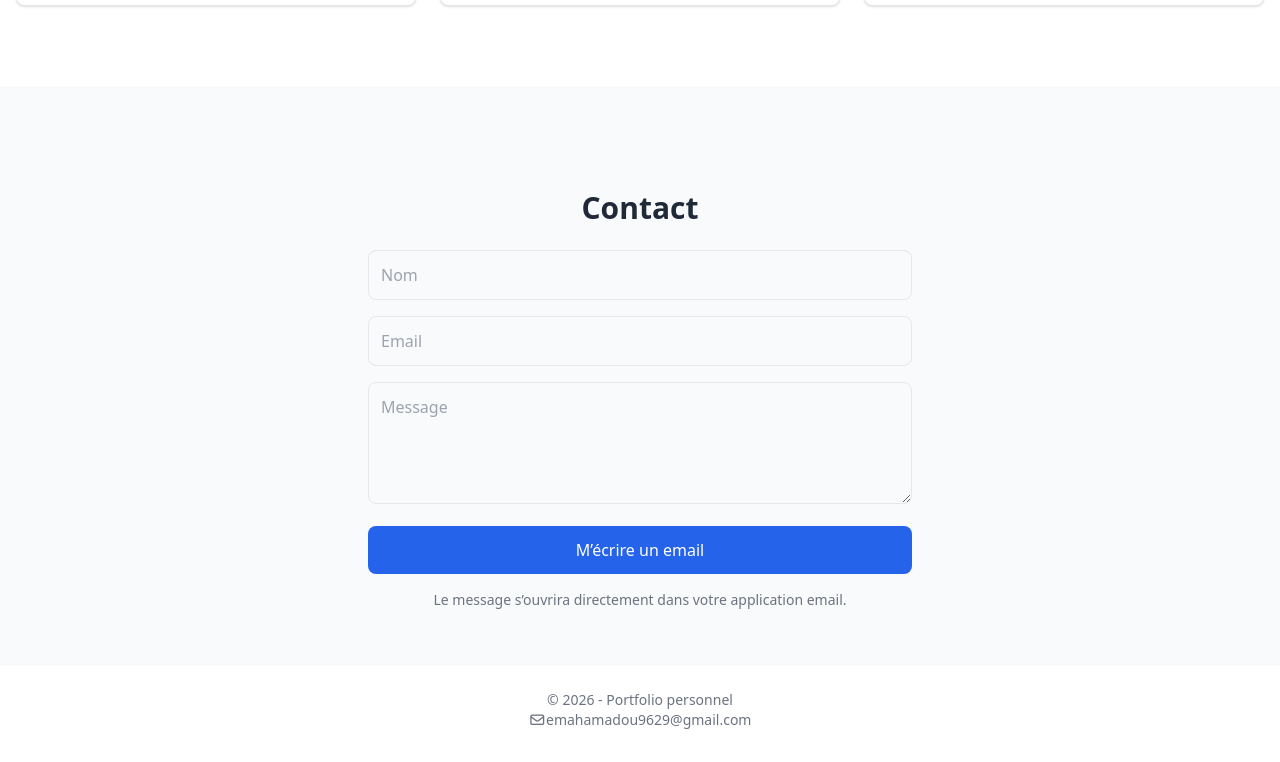
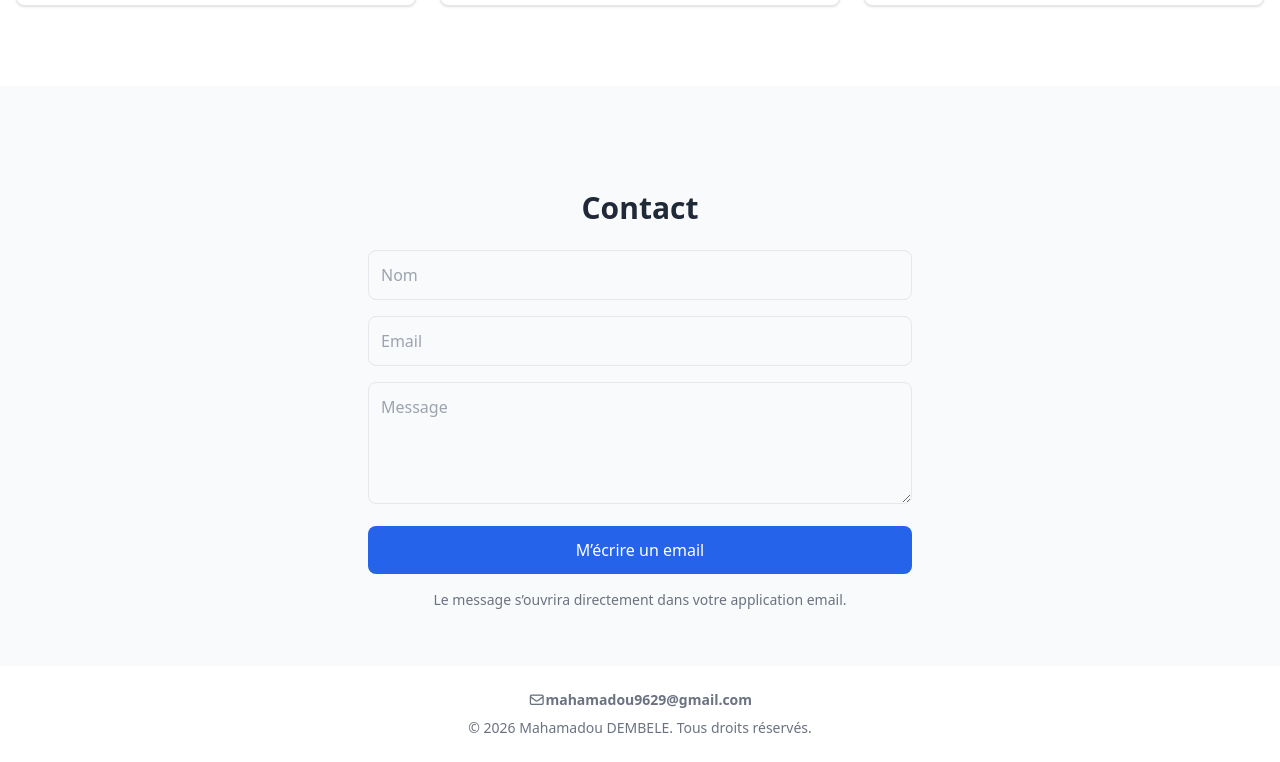
Before and after one commit to mahamadou9629-bot/mahamadouPortfolio, a website: page index.html in a window 1280 px wide. Shown: the part 3012-3774 px from the top of the page. Drawn offline with nearby package versions, Linux system fonts and the light colour scheme.

```diff
--- a/index.html
+++ b/index.html
@@ -272,7 +272,7 @@
         </div>
         <div class="p-6 bg-gray-800 rounded-lg  text-center h-72 items-center text-blue-400 min-w-[45%] shadow-md">
           <h3 class="font-semibold text-lg mb-3">Formation en parallele et langues</h3>
-          <a href="formalang.html" class="rounded-2xl bg-blue-600 text-white px-4 py-2 hover:bg-blue-700 transition">Voir détails</a>
+          <a href="formalang.html" class="rounded-2xl bg-blue-600 text-white px-4 py-2 hover:bg-blue-700 transition sm:text-12px sm:px-0.5">Voir détails</a>
         </div>
 
       </div>
@@ -395,8 +395,9 @@
 
   <!-- ================= FOOTER ================= -->
   <footer class="py-6 text-center text-gray-500 text-sm">
-    © 2026 - Portfolio personnel
-    <p><i class="fa-regular fa-envelope"></i>emahamadou9629@gmail.com</p>
+
+    <p><strong><i class="fa-regular fa-envelope"></i>mahamadou9629@gmail.com</strong></p>
+    <p class="mt-2">&copy; 2026 Mahamadou DEMBELE. Tous droits réservés.</p>
   </footer>
 
   <!-- ================= JAVASCRIPT ================= -->
```
